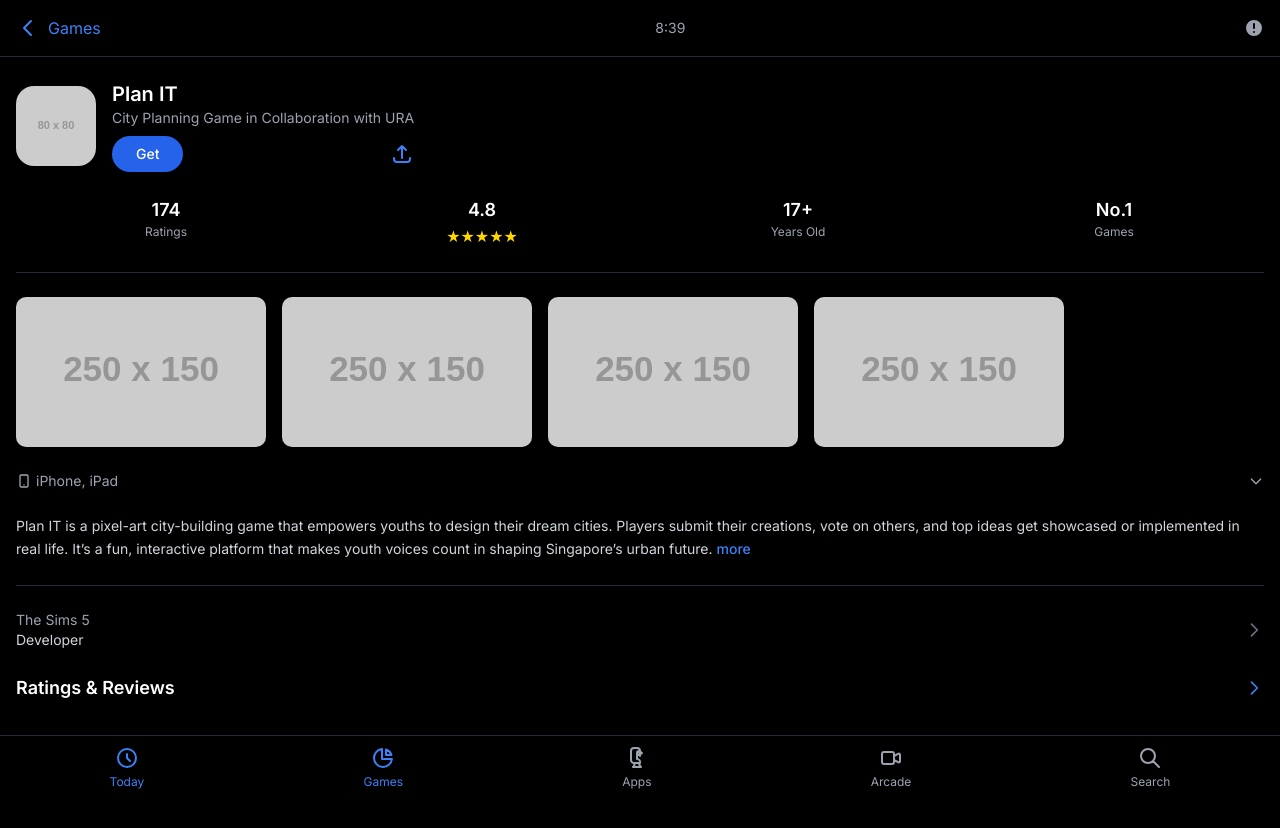
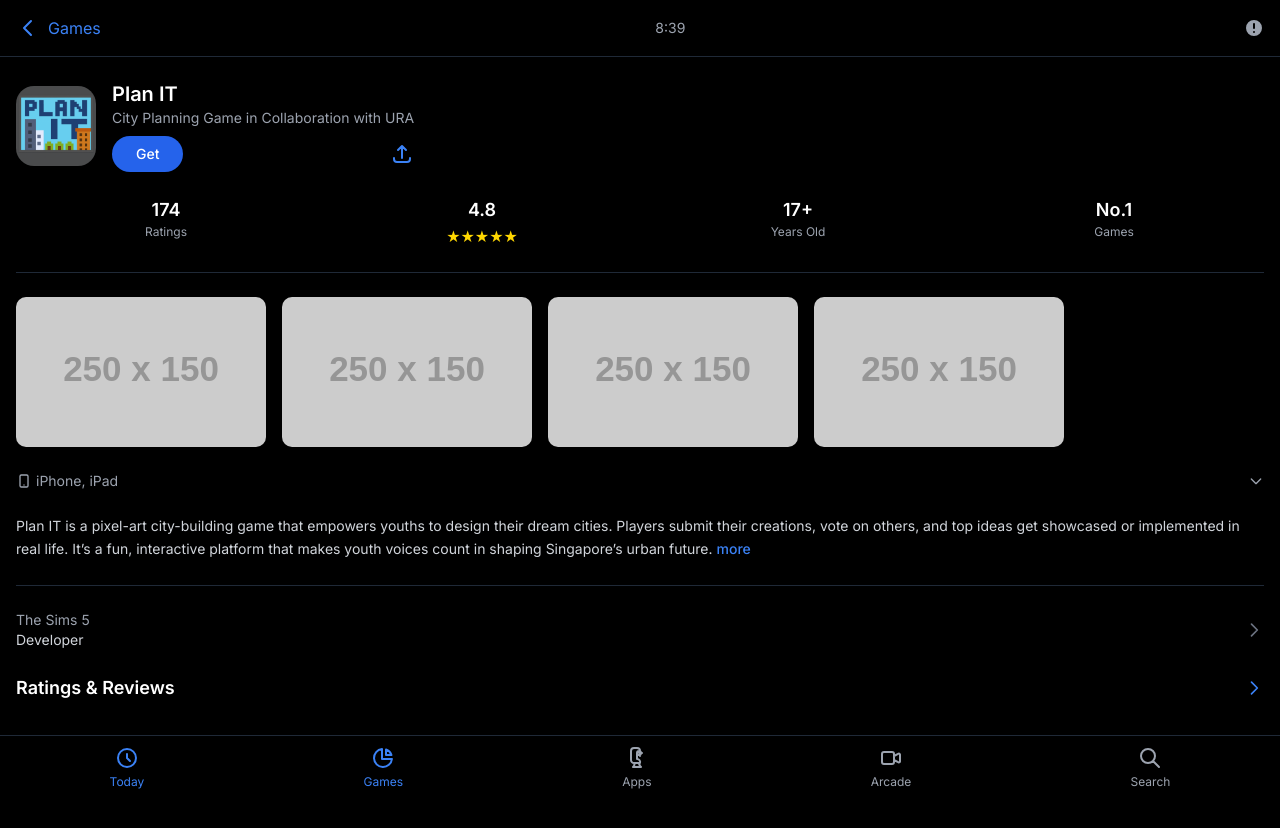
Before and after one commit to zavierr13/zavierr13.github.io, a plain HTML site: page index.html in a window 1280 px wide. Drawn offline with nearby package versions, Linux system fonts and the light colour scheme; placeholder pictures from the web are drawn by us.

Commit message:
Update index.html

```diff
--- a/index.html
+++ b/index.html
@@ -63,7 +63,7 @@
     <div class="pt-20 pb-20 px-4">
         <!-- App Header Section -->
         <div class="flex items-center mb-6">
-            <img src="https://placehold.co/80x80/000000/FFFFFF?text=App+Icon" alt="App Icon" class="app-icon mr-4">
+            <img src="Logo2.png" alt="App Icon" class="app-icon mr-4">
             <div>
                 <h1 class="text-xl font-semibold">Plan IT</h1>
                 <p class="text-gray-400 text-sm">City Planning Game in Collaboration with URA</p>
```
